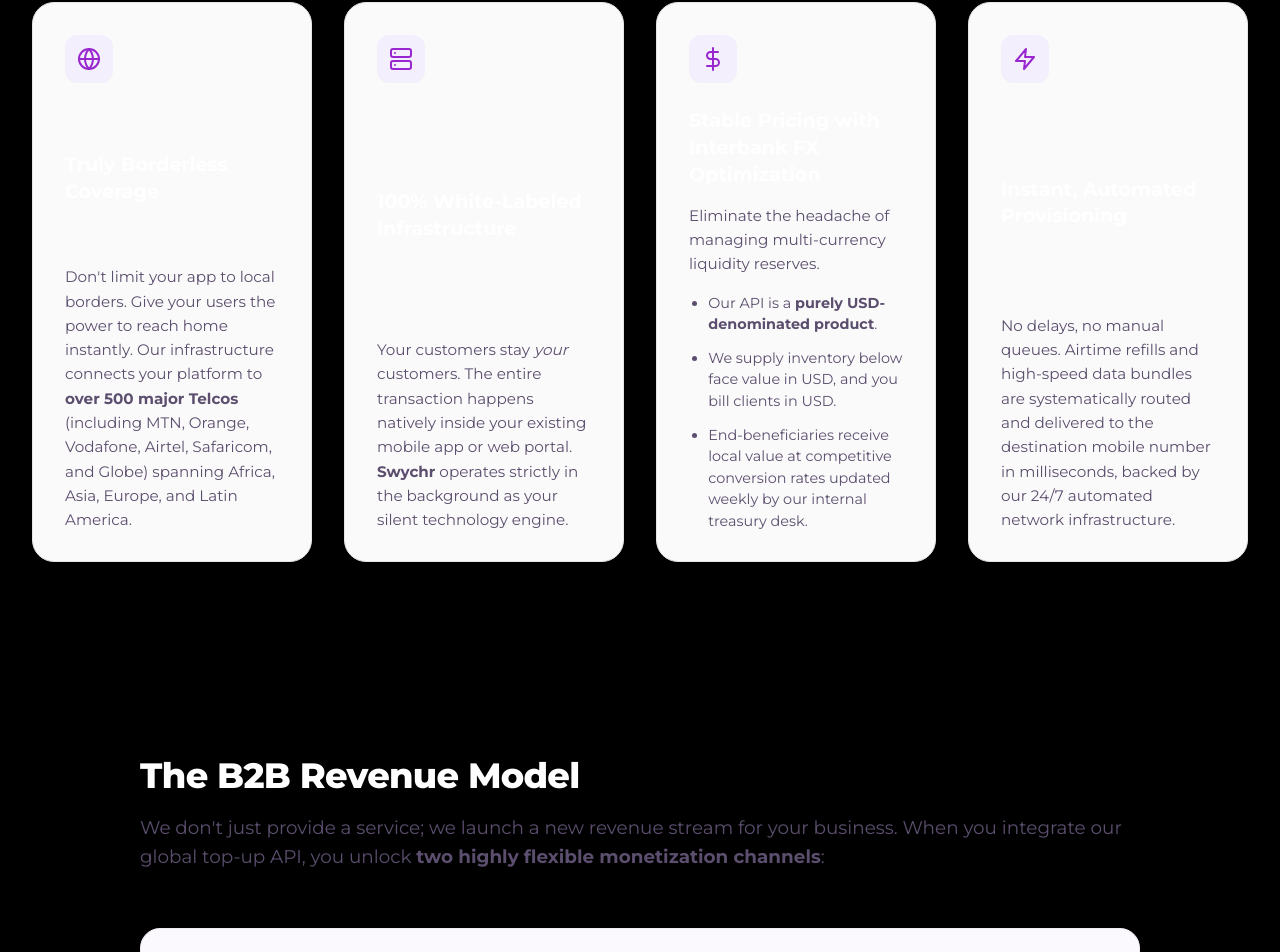
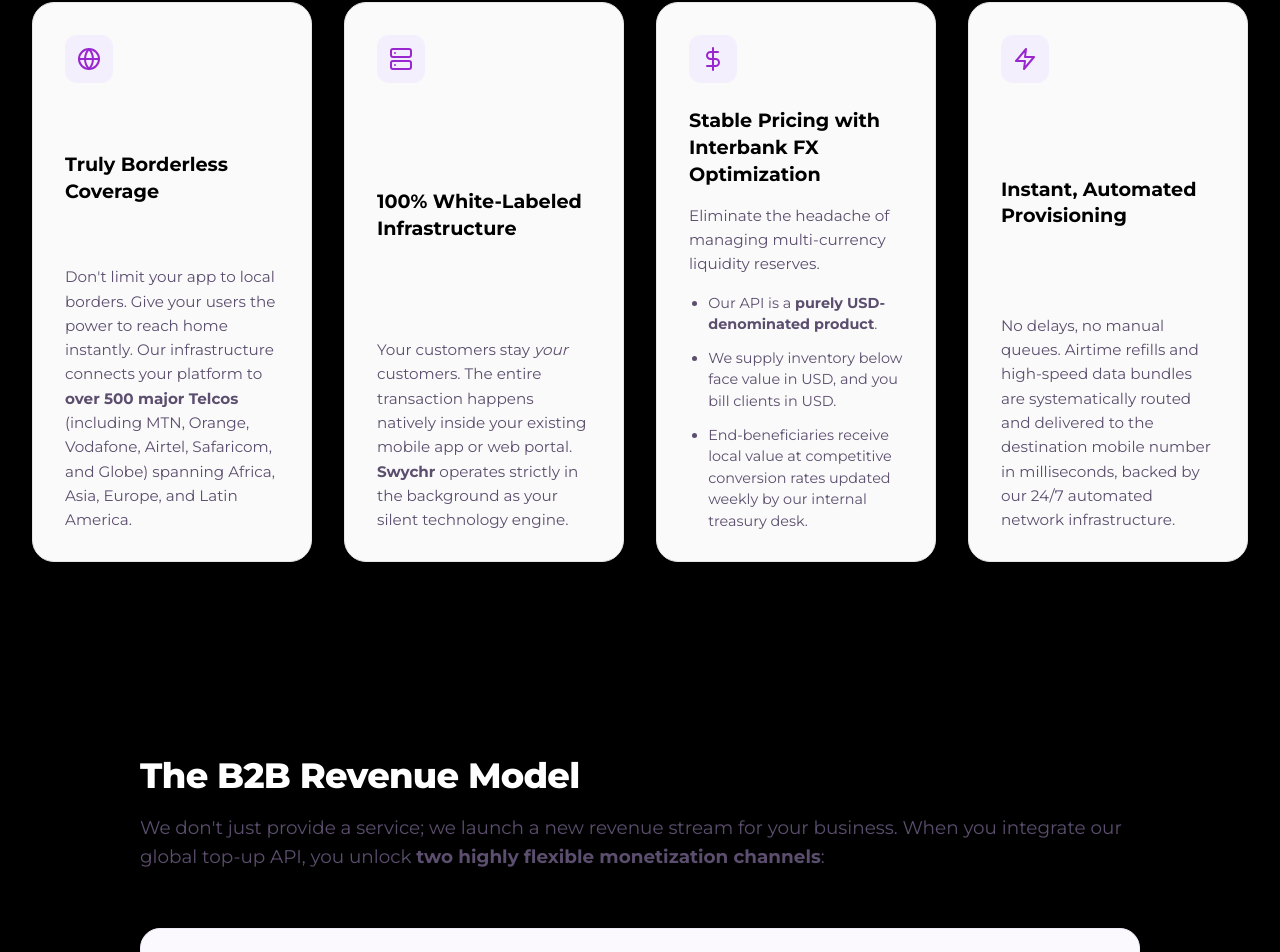
Before and after one commit to bertrand-wanda11/my-swychr-site, a Vue app: page /Delivery in a window 1280 px wide. Shown: the part 1240-2192 px from the top of the page. Built offline with nearby package versions, Linux system fonts and the light colour scheme.

Commit message:
slot sorted

```diff
--- a/src/router/views/DeliveryView.vue
+++ b/src/router/views/DeliveryView.vue
@@ -539,7 +539,7 @@ export default {
 .feature-title {
   font-size: 1.2rem;
   font-weight: 700;
-  color: #ffffff;
+  color: #000000;
   line-height: 1.4;
   margin: 0 0 1rem 0;
 }
@@ -728,7 +728,7 @@ export default {
 .branch-tag {
   font-size: 0.75rem;
   font-weight: 700;
-  color: #ffffff;
+  color: #000000;
   background: #f4effc;
   padding: 0.2rem 0.5rem;
   border-radius: 4px;
```
